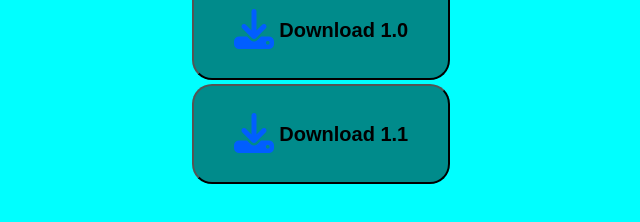
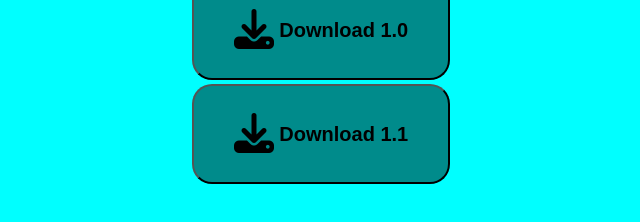
Before and after one commit to vili1120/CMD, a plain HTML site: page Menu/Menu.html in a window 1280 px wide. Shown: the part 206-428 px from the top of the page, without its empty margins (319-959 px from the left). Drawn offline with Linux system fonts and the light colour scheme.

Commit message:
Update Menu.html

```diff
--- a/Menu/Menu.html
+++ b/Menu/Menu.html
@@ -69,7 +69,7 @@
                  <button class="btn btn1">
 
 
-                         <h2><i class="fa-solid fa-download fa-bounce fa-2xl" style="color: #005eff;"></i> Download 1.0</h2>
+                         <h2><i class="fa-solid fa-download fa-bounce fa-2xl"></i> Download 1.0</h2>
 
                  </button>
               </div>
@@ -82,7 +82,7 @@
 
 			          <button class="btn btn1">
 
-					          <h2><i class="fa-solid fa-download fa-bounce fa-2xl" style="color: #005eff;"></i> Download 1.1</h2>
+					          <h2><i class="fa-solid fa-download fa-bounce fa-2xl"></i> Download 1.1</h2>
 
 					  </button>
 
```
